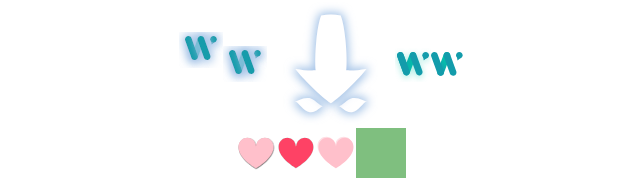
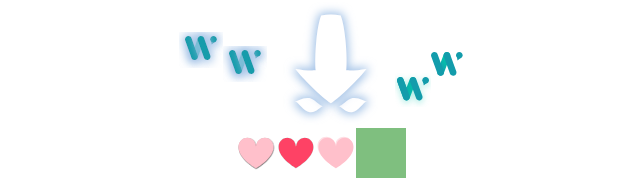
Before and after one commit to tergitran/test-responsive, a Vue app: page / in a window 1280 px wide. Shown: the top 180 px of the page, without its empty margins (319-959 px from the left). Built offline with nearby package versions, Linux system fonts and the light colour scheme.

Commit message:
Fix img SVG

```diff
--- a/src/App.vue
+++ b/src/App.vue
@@ -40,7 +40,7 @@
     <div class="logo"></div>
     <img src="./assets/emp-logo2.svg" />
     <img src="./assets/design.svg" />
-    <img src="./assets/dmp-logo-new.svg" />
+    <img src="./assets/dmp-logo-new.svg" style="margin-top: 50px; transform: scale(2); transform: translate3d(0,0,0);" />
     <img src="./assets/logo-not-shadow.svg" width="32" />
 
     <svg height="0" width="0" style="position:absolute;margin-left: -100%;">
```
Also changed, not shown: src/assets/dmp-logo-new.svg.
